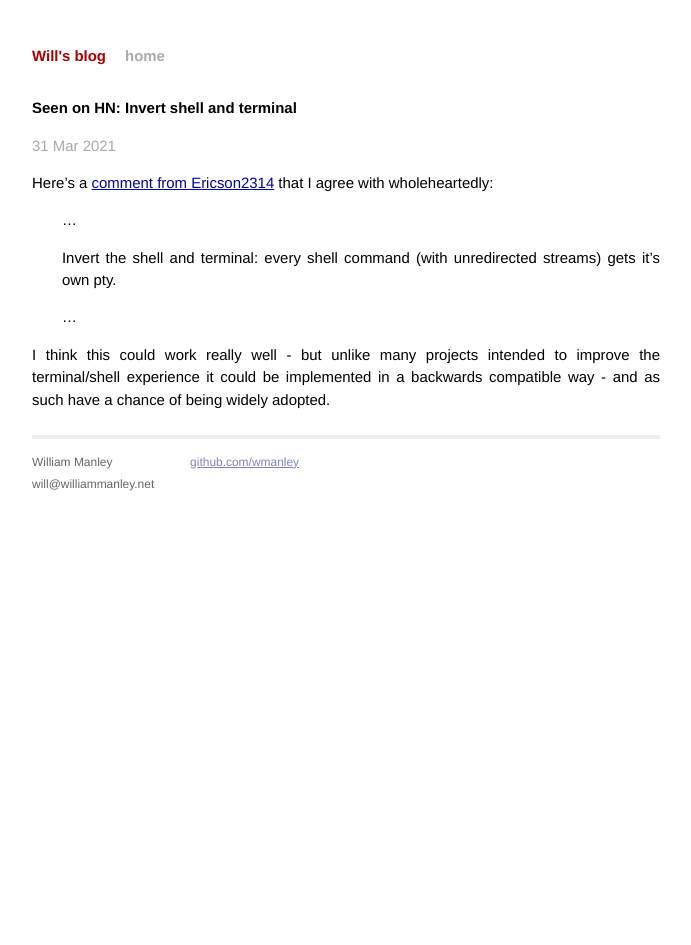
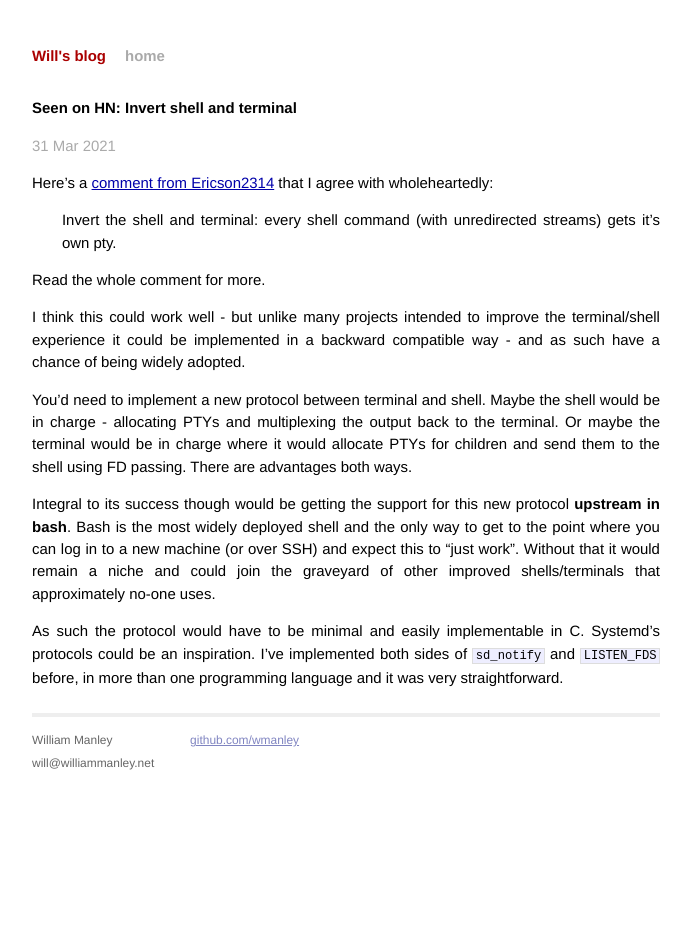
Before and after one commit to wmanley/wmanley.github.io, a Jekyll site: the page built from _posts/2021-03-31-seen-on-hn-invert-shell-and-terminal.markdown, in a window 1280 px wide. Shown: the whole page, without its empty margins (294-985 px from the left). Built offline with Jekyll 4.4.1, drawn with Linux system fonts in a browser that asks for light colours.

Commit message:
fixup! Add blog post "Seen on HN: Invert shell and terminal"

```diff
--- a/_posts/2021-03-31-seen-on-hn-invert-shell-and-terminal.markdown
+++ b/_posts/2021-03-31-seen-on-hn-invert-shell-and-terminal.markdown
@@ -8,13 +8,29 @@ categories:
 Here's a [comment from Ericson2314](https://news.ycombinator.com/item?id=26617656)
 that I agree with wholeheartedly:
 
-> ...
->
 > Invert the shell and terminal: every shell command (with unredirected streams)
 > gets it's own pty.
->
-> ...
 
-I think this could work really well - but unlike many projects intended to
-improve the terminal/shell experience it could be implemented in a backwards
-compatible way - and as such have a chance of being widely adopted.
+Read the whole comment for more.
+
+I think this could work well - but unlike many projects intended to improve the
+terminal/shell experience it could be implemented in a backward compatible way -
+and as such have a chance of being widely adopted.
+
+You'd need to implement a new protocol between terminal and shell.  Maybe the
+shell would be in charge - allocating PTYs and multiplexing the output back to
+the terminal.  Or maybe the terminal would be in charge where it would allocate
+PTYs for children and send them to the shell using FD passing.  There are
+advantages both ways.
+
+Integral to its success though would be getting the support for this new
+protocol **upstream in bash**.  Bash is the most widely deployed shell and the
+only way to get to the point where you can log in to a new machine (or over SSH)
+and expect this to "just work".  Without that it would remain a niche and could
+join the graveyard of other improved shells/terminals that approximately no-one
+uses.
+
+As such the protocol would have to be minimal and easily implementable in C.
+Systemd's protocols could be an inspiration.  I've implemented both sides of
+`sd_notify` and `LISTEN_FDS` before, in more than one programming language and
+it was very straightforward.
```
